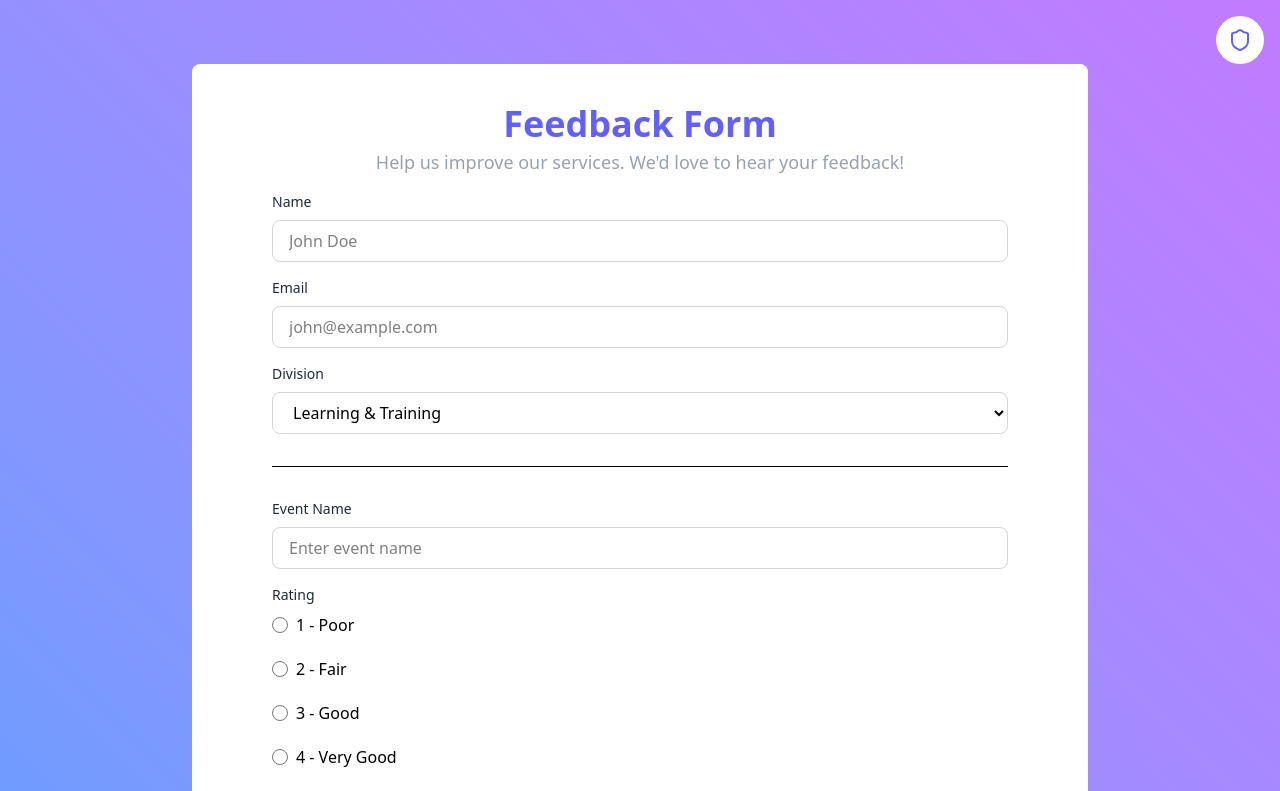
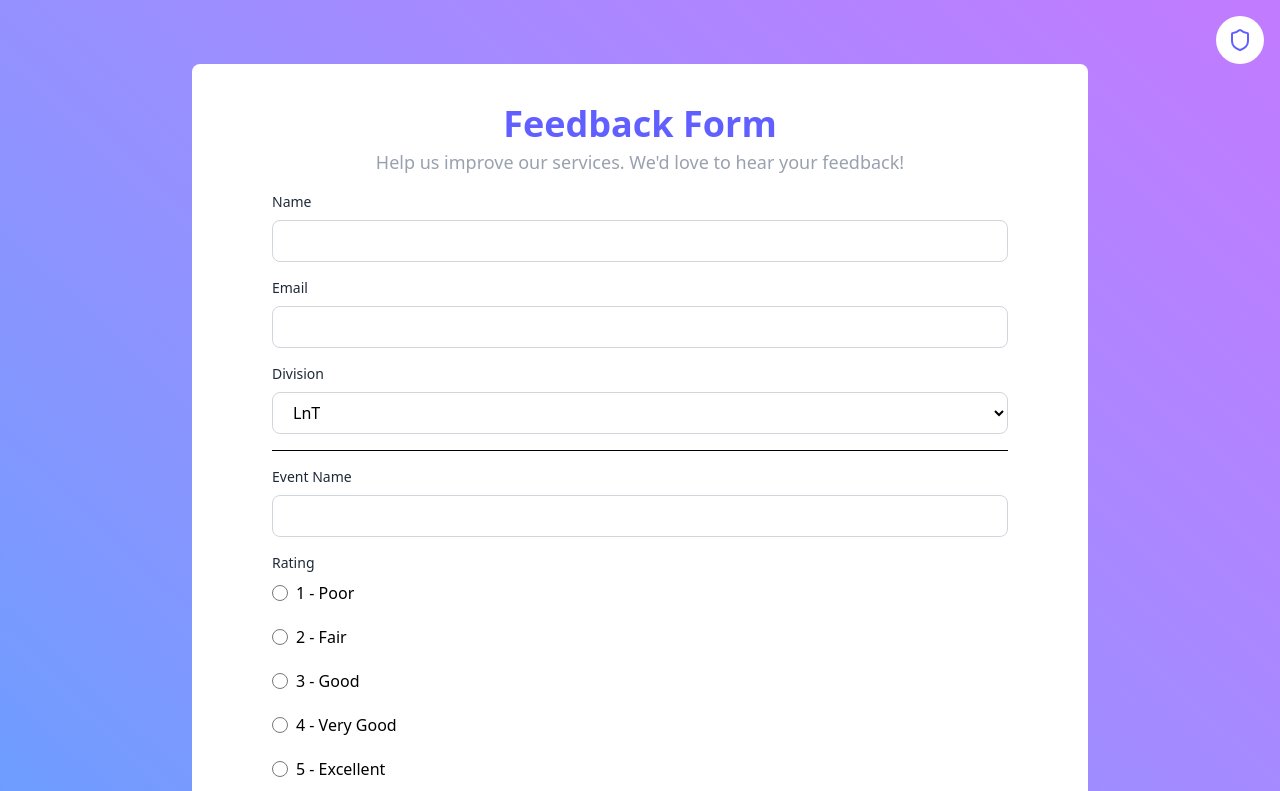
Before and after one commit to DavidLauda/feedback-bncc, a React app in the folder frontend/: page / in a window 1280 px wide. Shown: the top 791 px of the page. Built offline with nearby package versions, Linux system fonts and the light colour scheme; the HTML template or start-up script is replaced by a standard one.

Commit message:
created reusable FormInput, FormSelect, and FormTextarea components

```diff
--- a/frontend/src/components/Event.tsx
+++ b/frontend/src/components/Event.tsx
@@ -1,3 +1,5 @@
+import FormInput from "./FormInput";
+
 const ratings = [
   { text: "1 - Poor", value: 1 },
   { text: "2 - Fair", value: 2 },
@@ -7,37 +9,21 @@ const ratings = [
 ];
 
 export default function Event({
-  eventName,
-  rating,
-  setEventName,
-  setRating,
+  form,
+  onChange,
 }: {
-  eventName: string;
-  rating: number;
-  setEventName: (eventName: string) => void;
-  setRating: (rating: number) => void;
+  form: { eventName: string; rating: number };
+  onChange: (field: keyof typeof form, value: any) => void;
 }) {
   return (
     <div className="flex flex-col">
       <div className="space-y-4">
-        <div>
-          <label
-            htmlFor="event-name"
-            className="block text-sm font-medium mb-2 text-gray-800"
-          >
-            Event Name
-          </label>
-          <input
-            type="text"
-            id="event-name"
-            name="event-name"
-            required
-            value={eventName}
-            onChange={(e) => setEventName(e.target.value)}
-            className="w-full px-4 py-2 border border-gray-300 rounded-lg focus:ring-2 focus:ring-indigo-500 focus:border-transparent outline-none transition"
-            placeholder="Enter event name"
-          />
-        </div>
+        <FormInput
+          id="event-name"
+          label="Event Name"
+          value={form.eventName}
+          onChange={(e) => onChange("eventName", e.target.value)}
+        />
 
         <label
           htmlFor="rating"
@@ -55,8 +41,8 @@ export default function Event({
                 type="radio"
                 name="rating"
                 value={r.value}
-                checked={rating === r.value}
-                onChange={(e) => setRating(Number(e.target.value))}
+                checked={form.rating === r.value}
+                onChange={() => onChange("rating", r.value)}
                 className="w-4 h-4"
               />
               <span>{r.text}</span>
--- a/frontend/src/components/Feedback.tsx
+++ b/frontend/src/components/Feedback.tsx
@@ -1,13 +1,9 @@
 export default function Feedback({
-  feedback,
-  suggestion,
-  setFeedback,
-  setSuggestion,
+  form,
+  onChange,
 }: {
-  feedback: string;
-  suggestion: string;
-  setFeedback: (feedback: string) => void;
-  setSuggestion: (suggestion: string) => void;
+  form: { comment?: string; suggestion?: string };
+  onChange: (field: keyof typeof form, value: any) => void;
 }) {
   return (
     <div className="flex flex-col">
@@ -22,8 +18,8 @@ export default function Feedback({
           <textarea
             id="feedback"
             name="feedback"
-            value={feedback}
-            onChange={(e) => setFeedback(e.target.value)}
+            value={form.comment}
+            onChange={(e) => onChange("comment", e.target.value)}
             className="w-full px-4 py-2 border border-gray-300 rounded-lg focus:ring-2 focus:ring-indigo-500 focus:border-transparent outline-none transition"
             placeholder="Share your feedback here..."
           />
@@ -39,8 +35,8 @@ export default function Feedback({
           <textarea
             id="suggestion"
             name="suggestion"
-            value={suggestion}
-            onChange={(e) => setSuggestion(e.target.value)}
+            value={form.suggestion}
+            onChange={(e) => onChange("suggestion", e.target.value)}
             className="w-full px-4 py-2 border border-gray-300 rounded-lg focus:ring-2 focus:ring-indigo-500 focus:border-transparent outline-none transition"
             placeholder="Share your suggestion here..."
           />
--- a/frontend/src/components/FeedbackModal.tsx
+++ b/frontend/src/components/FeedbackModal.tsx
@@ -2,6 +2,9 @@ import { useState } from "react";
 import { Feedback } from "../lib/types/feedback";
 import { updateFeedback } from "../lib/api/feedback";
 import { toast } from "sonner";
+import FormInput from "./FormInput";
+import FormSelect from "./FromSelect";
+import FormTextarea from "./FromTextarea";
 
 export default function FeedbackModal({
   feedback,
@@ -12,16 +15,15 @@ export default function FeedbackModal({
 }) {
   const [feedbackData, setFeedbackData] = useState<Feedback>(feedback);
 
-  const handleChange = (key: string, value: string) => {
+  const handleChange = (key: string, value: any) => {
     setFeedbackData((prev) => ({ ...prev, [key]: value }));
   };
 
-  const handleSubmit = async (e: React.FormEvent<HTMLFormElement>) => {
+  const handleSubmit = async (e: React.FormEvent) => {
     e.preventDefault();
     try {
-      const data = await updateFeedback(feedbackData.id, feedbackData);
+      await updateFeedback(feedbackData.id, feedbackData);
       toast.success("Feedback updated");
-      console.log("New feedback data:", data);
       onClose();
     } catch (error) {
       console.error("Error updating feedback:", error);
@@ -43,140 +45,72 @@ export default function FeedbackModal({
         </div>
 
         <form onSubmit={handleSubmit} className="p-6 space-y-4">
-          <div>
-            <label
-              htmlFor="name"
-              className="block text-sm font-medium mb-2 text-gray-800"
-            >
-              Name
-            </label>
-            <input
+          <FormInput
             id="name"
-              type="text"
+            label="Name"
             value={feedbackData.name}
             onChange={(e) => handleChange("name", e.target.value)}
-              className="w-full px-4 py-2 border border-gray-300 rounded-lg focus:ring-2 focus:ring-orange-500 focus:border-transparent outline-none transition"
+            isAdmin
           />
-          </div>
 
-          <div>
-            <label
-              htmlFor="email"
-              className="block text-sm font-medium mb-2 text-gray-800"
-            >
-              Email
-            </label>
-            <input
+          <FormInput
             id="email"
+            label="Email"
             type="email"
             value={feedbackData.email}
             onChange={(e) => handleChange("email", e.target.value)}
-              className="w-full px-4 py-2 border border-gray-300 rounded-lg focus:ring-2 focus:ring-orange-500 focus:border-transparent outline-none transition"
+            isAdmin
           />
-          </div>
 
-          <div>
-            <label
-              htmlFor="event-name"
-              className="block text-sm font-medium mb-2 text-gray-800"
-            >
-              Event Name
-            </label>
-            <input
+          <FormInput
             id="event-name"
-              type="text"
+            label="Event Name"
             value={feedbackData.eventName}
             onChange={(e) => handleChange("eventName", e.target.value)}
-              className="w-full px-4 py-2 border border-gray-300 rounded-lg focus:ring-2 focus:ring-orange-500 focus:border-transparent outline-none transition"
+            isAdmin
           />
-          </div>
 
-          <div>
-            <label
-              htmlFor="division"
-              className="block text-sm font-medium mb-2 text-gray-800"
-            >
-              Division
-            </label>
-            <input
+          <FormInput
             id="division"
-              type="text"
+            label="Division"
             value={feedbackData.division}
             onChange={(e) => handleChange("division", e.target.value)}
-              className="w-full px-4 py-2 border border-gray-300 rounded-lg focus:ring-2 focus:ring-orange-500 focus:border-transparent outline-none transition"
+            isAdmin
           />
-          </div>
 
-          <div>
-            <label
-              htmlFor="rating"
-              className="block text-sm font-medium mb-2 text-gray-800"
-            >
-              Rating
-            </label>
-            <select
+          <FormSelect
             id="rating"
+            label="Rating"
             value={feedbackData.rating}
-              onChange={(e) => handleChange("rating", e.target.value)}
-              className="w-full px-4 py-2 border border-gray-300 rounded-lg focus:ring-2 focus:ring-orange-500 focus:border-transparent outline-none transition"
-            >
-              {[1, 2, 3, 4, 5].map((num) => (
-                <option key={num} value={num}>
-                  {num} Star{num !== 1 ? "s" : ""}
-                </option>
-              ))}
-            </select>
-          </div>
+            onChange={(e) => handleChange("rating", Number(e.target.value))}
+            options={[1, 2, 3, 4, 5]}
+            isAdmin
+          />
 
-          <div>
-            <label
-              htmlFor="status"
-              className="block text-sm font-medium mb-2 text-gray-800"
-            >
-              Status
-            </label>
-            <select
+          <FormSelect
             id="status"
+            label="Status"
             value={feedbackData.status}
             onChange={(e) => handleChange("status", e.target.value)}
-              className="w-full px-4 py-2 border border-gray-300 rounded-lg focus:ring-2 focus:ring-orange-500 focus:border-transparent outline-none transition"
-            >
-              <option value="Pending">Pending</option>
-              <option value="Reviewed">Reviewed</option>
-            </select>
-          </div>
+            options={["Open", "Pending", "Reviewed"]}
+            isAdmin
+          />
 
-          <div>
-            <label
+          <FormTextarea
             id="comment"
-              className="block text-sm font-medium mb-2 text-gray-800"
-            >
-              Comment
-            </label>
-            <textarea
-              id="comment"
+            label="Comment"
             value={feedbackData.comment || ""}
             onChange={(e) => handleChange("comment", e.target.value)}
-              className="w-full px-4 py-2 border border-gray-300 rounded-lg focus:ring-2 focus:ring-orange-500 focus:border-transparent outline-none transition"
-              rows={3}
+            isAdmin
           />
-          </div>
 
-          <div>
-            <label
-              htmlFor="suggestion"
-              className="block text-sm font-medium mb-2 text-gray-800"
-            >
-              Suggestion
-            </label>
-            <textarea
+          <FormTextarea
             id="suggestion"
+            label="Suggestion"
             value={feedbackData.suggestion || ""}
             onChange={(e) => handleChange("suggestion", e.target.value)}
-              className="w-full px-4 py-2 border border-gray-300 rounded-lg focus:ring-2 focus:ring-orange-500 focus:border-transparent outline-none transition"
-              rows={3}
+            isAdmin
           />
-          </div>
 
           <div className="flex gap-3 pt-4">
             <button
@@ -185,10 +119,11 @@ export default function FeedbackModal({
             >
               Save Changes
             </button>
+
             <button
               type="button"
               onClick={onClose}
-              className=" bg-gray-100 text-gray-700 px-6 py-3 rounded-lg font-medium hover:bg-gray-200 transition-colors"
+              className="bg-gray-100 text-gray-700 px-6 py-3 rounded-lg font-medium hover:bg-gray-200 transition-colors"
             >
               Cancel
             </button>
--- /dev/null
+++ b/frontend/src/components/FormInput.tsx
@@ -0,0 +1,36 @@
+export default function FormInput({
+  id,
+  label,
+  type = "text",
+  value,
+  onChange,
+  isAdmin,
+}: {
+  id: string;
+  label: string;
+  type?: string;
+  value: string | number;
+  onChange: (e: React.ChangeEvent<HTMLInputElement>) => void;
+  isAdmin?: boolean;
+}) {
+  return (
+    <div>
+      <label
+        htmlFor={id}
+        className="block text-sm font-medium mb-2 text-gray-800"
+      >
+        {label}
+      </label>
+
+      <input
+        id={id}
+        type={type}
+        value={value}
+        onChange={onChange}
+        className={`w-full px-4 py-2 border border-gray-300 rounded-lg focus:ring-2 focus:border-transparent outline-none transition ${
+          isAdmin ? "focus:ring-orange-500" : "focus:ring-indigo-500"
+        }`}
+      />
+    </div>
+  );
+}
--- /dev/null
+++ b/frontend/src/components/FromSelect.tsx
@@ -0,0 +1,41 @@
+export default function FormSelect({
+  id,
+  label,
+  value,
+  onChange,
+  options,
+  isAdmin,
+}: {
+  id: string;
+  label: string;
+  value: string | number;
+  onChange: (e: React.ChangeEvent<HTMLSelectElement>) => void;
+  options: (string | number)[];
+  isAdmin?: boolean;
+}) {
+  return (
+    <div>
+      <label
+        htmlFor={id}
+        className="block text-sm font-medium mb-2 text-gray-800"
+      >
+        {label}
+      </label>
+
+      <select
+        id={id}
+        value={value}
+        onChange={onChange}
+        className={`w-full px-4 py-2 border border-gray-300 rounded-lg focus:ring-2 focus:border-transparent outline-none transition ${
+          isAdmin ? "focus:ring-orange-500" : "focus:ring-indigo-500"
+        }`}
+      >
+        {options.map((opt) => (
+          <option key={opt} value={opt}>
+            {opt}
+          </option>
+        ))}
+      </select>
+    </div>
+  );
+}
--- /dev/null
+++ b/frontend/src/components/FromTextarea.tsx
@@ -0,0 +1,36 @@
+export default function FormTextarea({
+  id,
+  label,
+  value,
+  onChange,
+  rows = 3,
+  isAdmin,
+}: {
+  id: string;
+  label: string;
+  value: string;
+  onChange: (e: React.ChangeEvent<HTMLTextAreaElement>) => void;
+  rows?: number;
+  isAdmin?: boolean;
+}) {
+  return (
+    <div>
+      <label
+        htmlFor={id}
+        className="block text-sm font-medium mb-2 text-gray-800"
+      >
+        {label}
+      </label>
+
+      <textarea
+        id={id}
+        value={value}
+        onChange={onChange}
+        rows={rows}
+        className={`w-full px-4 py-2 border border-gray-300 rounded-lg focus:ring-2 focus:border-transparent outline-none transition ${
+          isAdmin ? "focus:ring-orange-500" : "focus:ring-indigo-500"
+        }`}
+      />
+    </div>
+  );
+}
--- a/frontend/src/components/Personal.tsx
+++ b/frontend/src/components/Personal.tsx
@@ -1,82 +1,39 @@
 import { Division } from "../lib/types/feedback";
+import FormInput from "./FormInput";
+import FormSelect from "./FromSelect";
 
 export default function Personal({
-  name,
-  email,
-  division,
-  setName,
-  setEmail,
-  setDivision,
+  form,
+  onChange,
 }: {
-  name: string;
-  email: string;
-  division: Division;
-  setName: (name: string) => void;
-  setEmail: (email: string) => void;
-  setDivision: (division: Division) => void;
+  form: { name: string; email: string; division: Division };
+  onChange: (field: keyof typeof form, value: any) => void;
 }) {
   return (
     <div className="flex flex-col">
       <div className="space-y-4">
-        <div>
-          <label
-            htmlFor="name"
-            className="block text-sm font-medium mb-2 text-gray-800"
-          >
-            Name
-          </label>
-          <input
-            type="text"
-            id="name"
-            name="name"
-            required
-            value={name}
-            onChange={(e) => setName(e.target.value)}
-            className="w-full px-4 py-2 border border-gray-300 rounded-lg focus:ring-2 focus:ring-indigo-500 focus:border-transparent outline-none transition"
-            placeholder="John Doe"
-          />
-        </div>
+        <FormInput
+          id="=name"
+          label="Name"
+          value={form.name}
+          onChange={(e) => onChange("name", e.target.value)}
+        />
+        <FormInput
+          id="email"
+          label="Email"
+          type="email"
+          value={form.email}
+          onChange={(e) => onChange("email", e.target.value)}
+          isAdmin
+        />
 
-        <div>
-          <label
-            htmlFor="email"
-            className="block text-sm font-medium mb-2 text-gray-800"
-          >
-            Email
-          </label>
-          <input
-            type="email"
-            id="email"
-            name="email"
-            required
-            value={email}
-            onChange={(e) => setEmail(e.target.value)}
-            className="w-full px-4 py-2 border border-gray-300 rounded-lg focus:ring-2 focus:ring-indigo-500 focus:border-transparent outline-none transition"
-            placeholder="john@example.com"
-          />
-        </div>
-
-        <div>
-          <label
-            htmlFor="division"
-            className="block text-sm font-medium mb-2 text-gray-800"
-          >
-            Division
-          </label>
-          <select
-            id="division"
-            name="division"
-            value={division}
-            onChange={(e) => setDivision(e.target.value as Division)}
-            className="w-full px-4 py-2 border border-gray-300 rounded-lg focus:ring-2 focus:ring-indigo-500 focus:border-transparent outline-none transition"
-          >
-            <option value="LnT">Learning & Training</option>
-            <option value="EEO">External Events & Operations</option>
-            <option value="PR">Public Relations</option>
-            <option value="HRD">Human Resources Development</option>
-            <option value="RnD">Research & Development</option>
-          </select>
-        </div>
+        <FormSelect
+          id="division"
+          label="Division"
+          value={form.division}
+          onChange={(e) => onChange("division", e.target.value)}
+          options={["LnT", "EEO", "PR", "HRD", "RnD"]}
+        />
       </div>
     </div>
   );
--- a/frontend/src/pages/AdminPage.tsx
+++ b/frontend/src/pages/AdminPage.tsx
@@ -18,7 +18,7 @@ const headers = [
 
 export default function AdminPage() {
   const [search, setSearch] = useState("");
-  const [feedback, setFeedback] = useState<Feedback[]>([]);
+  const [feedbacks, setFeedbacks] = useState<Feedback[]>([]);
   const [selectedFeedback, setSelectedFeedback] = useState<Feedback | null>(
     null
   );
@@ -34,18 +34,18 @@ export default function AdminPage() {
 
   const filteredFeedback = useMemo(() => {
     const s = debouncedSearch.toLowerCase();
-    return feedback.filter(
+    return feedbacks.filter(
       (f) =>
         f.name.toLowerCase().includes(s) ||
         f.email.toLowerCase().includes(s) ||
         f.eventName.toLowerCase().includes(s)
     );
-  }, [debouncedSearch, feedback]);
+  }, [debouncedSearch, feedbacks]);
 
   const handleDelete = async (id: string) => {
     try {
       await deleteFeedback(id);
-      setFeedback((prev) => prev.filter((f) => f.id !== id));
+      setFeedbacks((prev) => prev.filter((f) => f.id !== id));
       toast.success("Feedback deleted");
     } catch (err) {
       console.error("Error deleting feedback:", err);
@@ -57,7 +57,7 @@ export default function AdminPage() {
     const load = async () => {
       try {
         const data = await getAllFeedback();
-        setFeedback(data);
+        setFeedbacks(data);
       } catch (err) {
         console.error("Error fetching feedback:", err);
       } finally {
--- a/frontend/src/pages/FeedbackPage.tsx
+++ b/frontend/src/pages/FeedbackPage.tsx
@@ -2,23 +2,33 @@ import { useState } from "react";
 import Event from "../components/Event";
 import Feedback from "../components/Feedback";
 import Personal from "../components/Personal";
-import { Division } from "../lib/types/feedback";
+import { Division, NewFeedback } from "../lib/types/feedback";
 import { createFeedback } from "../lib/api/feedback";
 import { toast } from "sonner";
 
 export default function FeedbackPage() {
-  const [name, setName] = useState("");
-  const [email, setEmail] = useState("");
-  const [division, setDivision] = useState<Division>("LnT");
+  const [form, setForm] = useState<NewFeedback>({
+    name: "",
+    email: "",
+    division: "LnT" as Division,
+    eventName: "",
+    rating: 0,
+    comment: "",
+    suggestion: "",
+  });
 
-  const [event, setEvent] = useState("");
-  const [rating, setRating] = useState(0);
-
-  const [feedback, setfeedback] = useState("");
-  const [suggestion, setSuggestion] = useState("");
+  const handleChange = (field: keyof typeof form, value: any) => {
+    setForm((prev) => ({
+      ...prev,
+      [field]: value,
+    }));
+  };
 
   const handleSubmit = async () => {
-    if (!name || !email || !event || !division || !rating) {
+    const { name, email, eventName, division, rating, comment, suggestion } =
+      form;
+
+    if (!name || !email || !eventName || !division || !rating) {
       toast.error("Field wajib harus diisi!");
       return;
     }
@@ -26,10 +36,10 @@ export default function FeedbackPage() {
     const data = {
       name,
       email,
-      eventName: event,
+      eventName,
       division,
       rating,
-      feedback,
+      comment,
       suggestion,
     };
 
@@ -52,37 +62,20 @@ export default function FeedbackPage() {
             Help us improve our services. We'd love to hear your feedback!
           </p>
         </div>
-
-        <Personal
-          name={name}
-          setName={setName}
-          email={email}
-          setEmail={setEmail}
-          division={division}
-          setDivision={setDivision}
-        />
+        <form onSubmit={handleSubmit}>
+          <Personal form={form} onChange={handleChange} />
           <hr className="my-4" />
-        <Event
-          eventName={event}
-          setEventName={setEvent}
-          rating={rating}
-          setRating={setRating}
-        />
+          <Event form={form} onChange={handleChange} />
           <hr className="my-4" />
-        <Feedback
-          feedback={feedback}
-          setFeedback={setfeedback}
-          suggestion={suggestion}
-          setSuggestion={setSuggestion}
-        />
+          <Feedback form={form} onChange={handleChange} />
 
           <button
             type="submit"
-          onClick={handleSubmit}
             className="my-3 w-full cursor-pointer bg-indigo-600 text-white font-semibold py-3 px-6 rounded-lg hover:bg-indigo-700 transition duration-200 shadow-md hover:shadow-lg"
           >
             Submit Feedback
           </button>
+        </form>
       </div>
     </div>
   );
```
Lines whose indentation alone changed are shown as unchanged.
